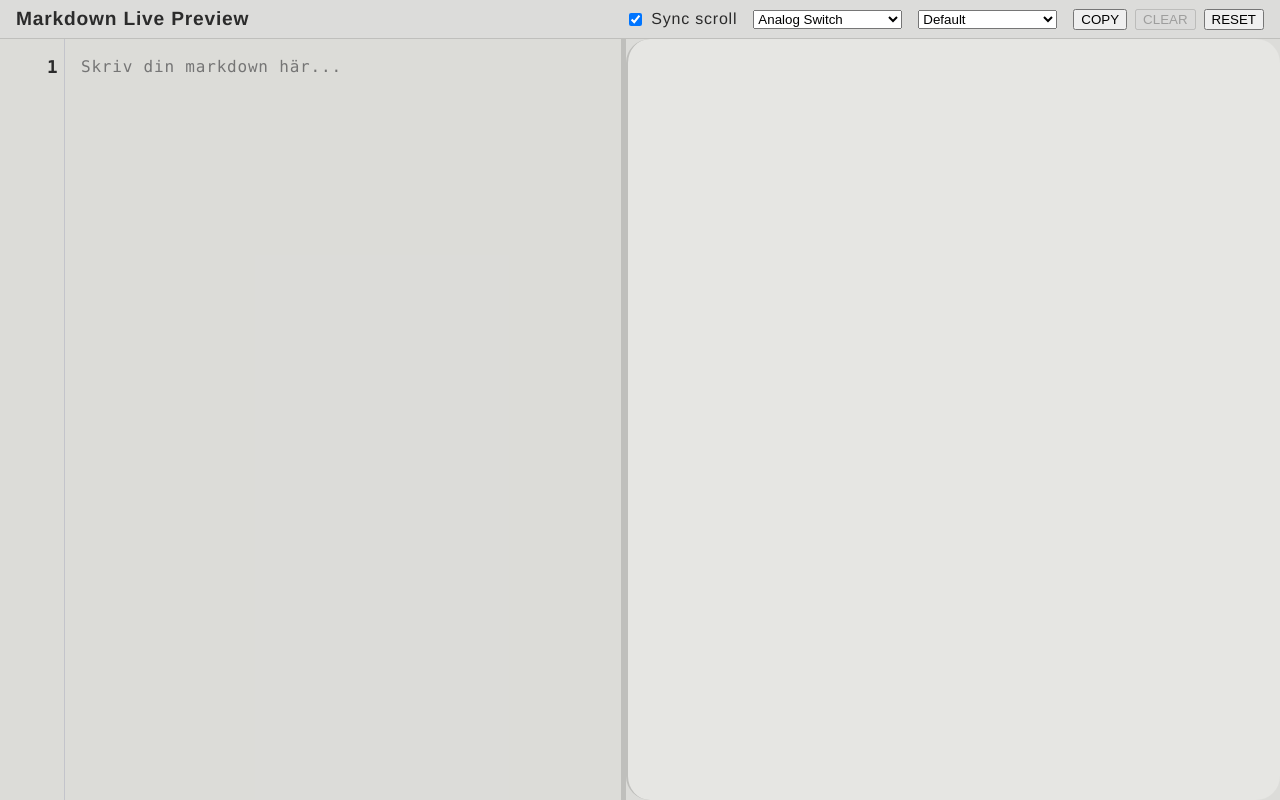
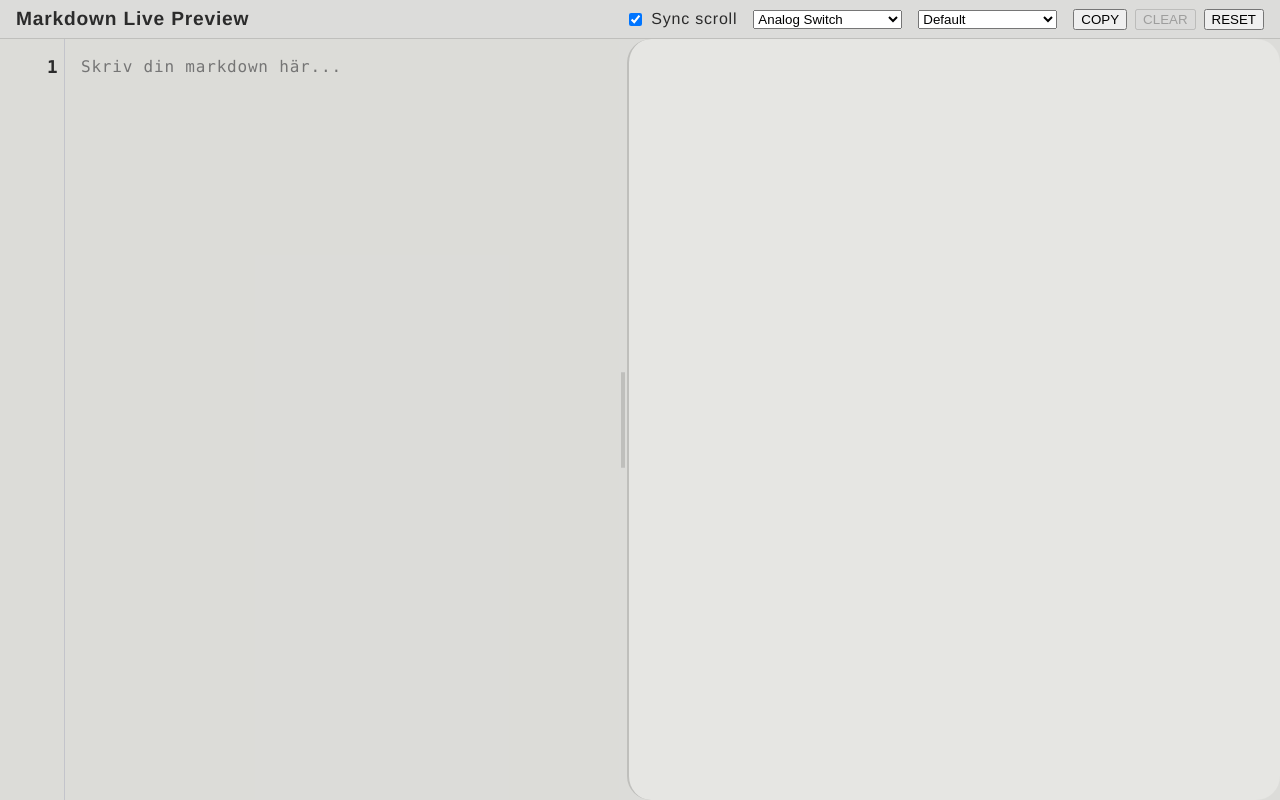
Before and after one commit to discovicke/Ink-and-Render-The-Markdown-Live-Preview-Editor, a website with bundled scripts: page index.html in a window 1280 px wide. Built offline with nearby package versions, Linux system fonts and the light colour scheme.

Commit message:
Enhance resize handle styling for improved usability and visibility

```diff
--- a/styles.css
+++ b/styles.css
@@ -339,11 +339,34 @@ main {
 }
 
 #resize-handle {
-    width: 5px;
+    position: relative;
+    width: 8px;
+    height: 120px;
+    align-self: center;
     cursor: col-resize;
-    background-color: var(--border-color);
+    background-color: transparent;
     flex: 0 0 auto;
 }
+
+#resize-handle::before,
+#resize-handle::after {
+    content: "";
+    position: absolute;
+    top: 10%;
+    bottom: 10%;
+    width: 2px;
+    background-color: var(--border-color);
+    border-radius: 2px;
+}
+
+#resize-handle::before {
+    left: 2px;
+}
+
+#resize-handle::after {
+    right: 2px;
+}
+
 
 #markdown,
 #preview {
```
